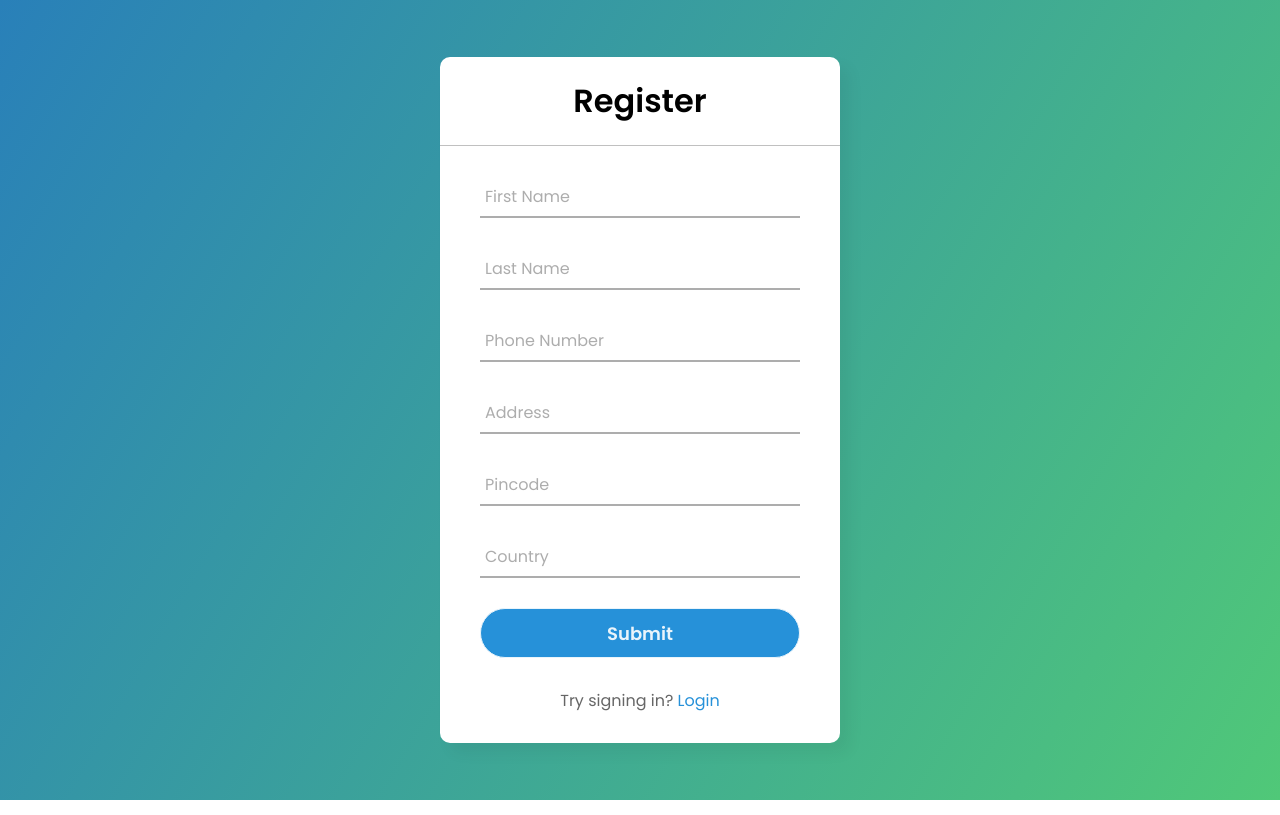
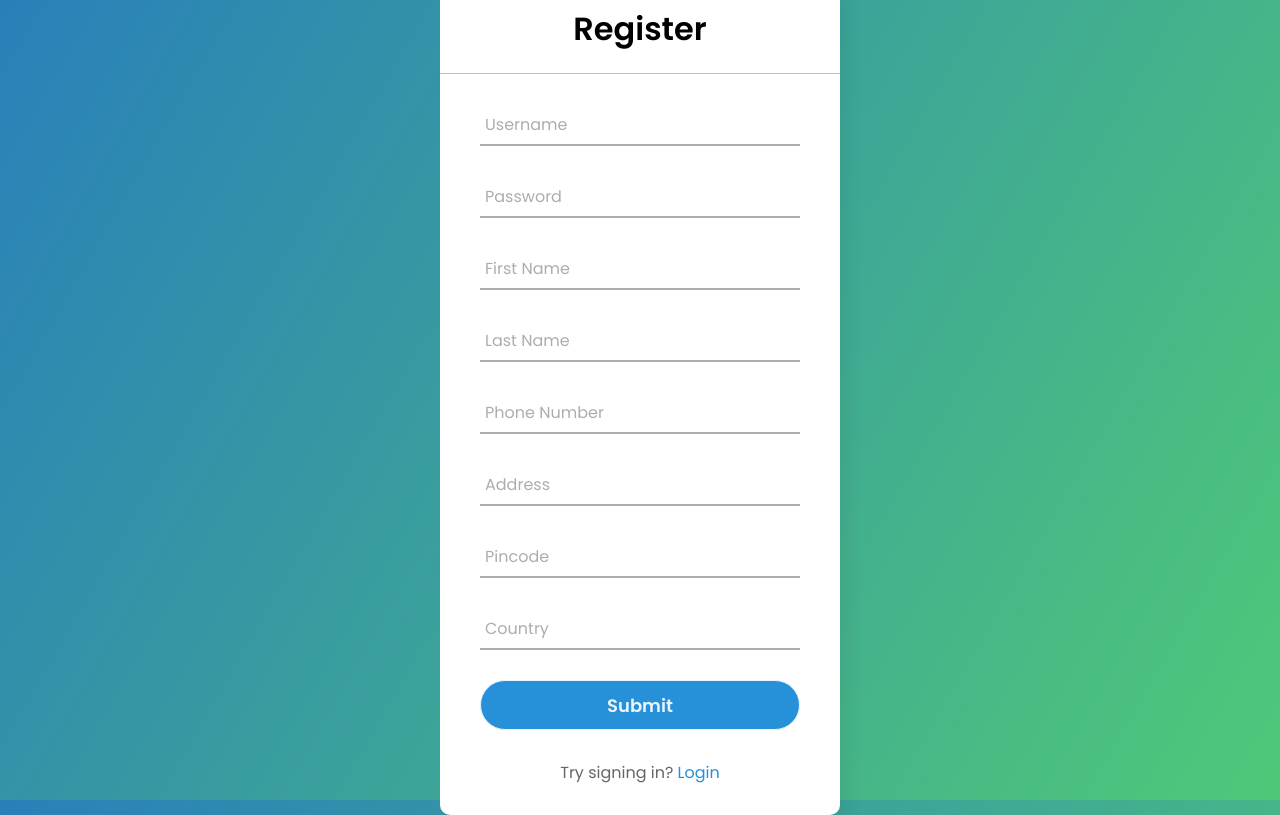
Before and after one commit to ssk31122000/DatabasesA6, a Flask app: page /register in a window 1280 px wide. Run offline with Flask 2, Linux system fonts and the light colour scheme.

Commit message:
commit 3

```diff
--- a/templates/register.html
+++ b/templates/register.html
@@ -12,6 +12,16 @@
   <div class="center">
     <h1>Register</h1>
     <form method="post" action="/register">
+      <div class="txt_field">
+        <input id="username" name="username" type="text" required>
+        <span></span>
+        <label>Username</label>
+      </div>
+      <div class="txt_field">
+        <input id="password" name="password" type="password" required>
+        <span></span>
+        <label>Password</label>
+      </div>
       <div class="txt_field">
         <input id="firstname" name="firstname" type="text" required>
         <span></span>
```
